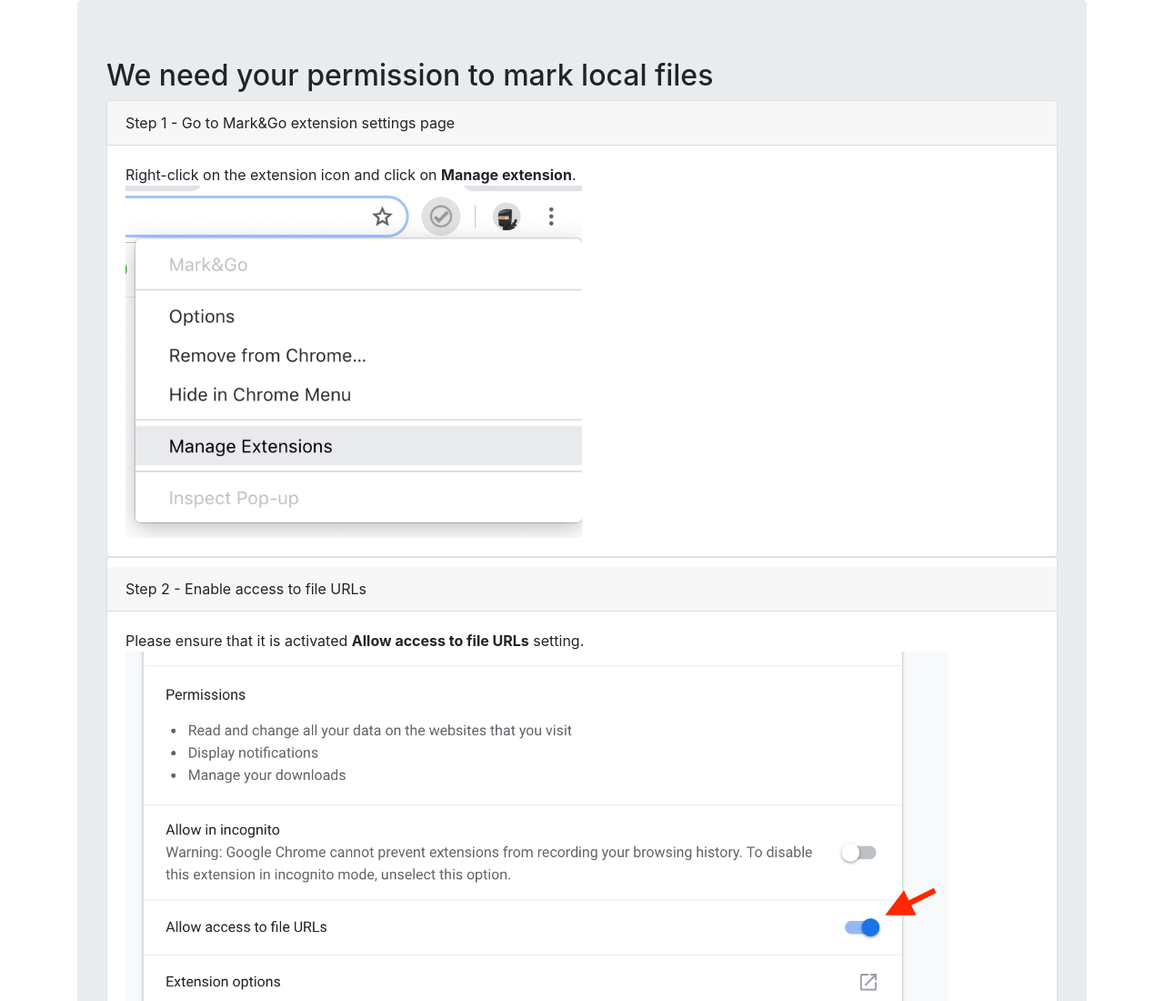
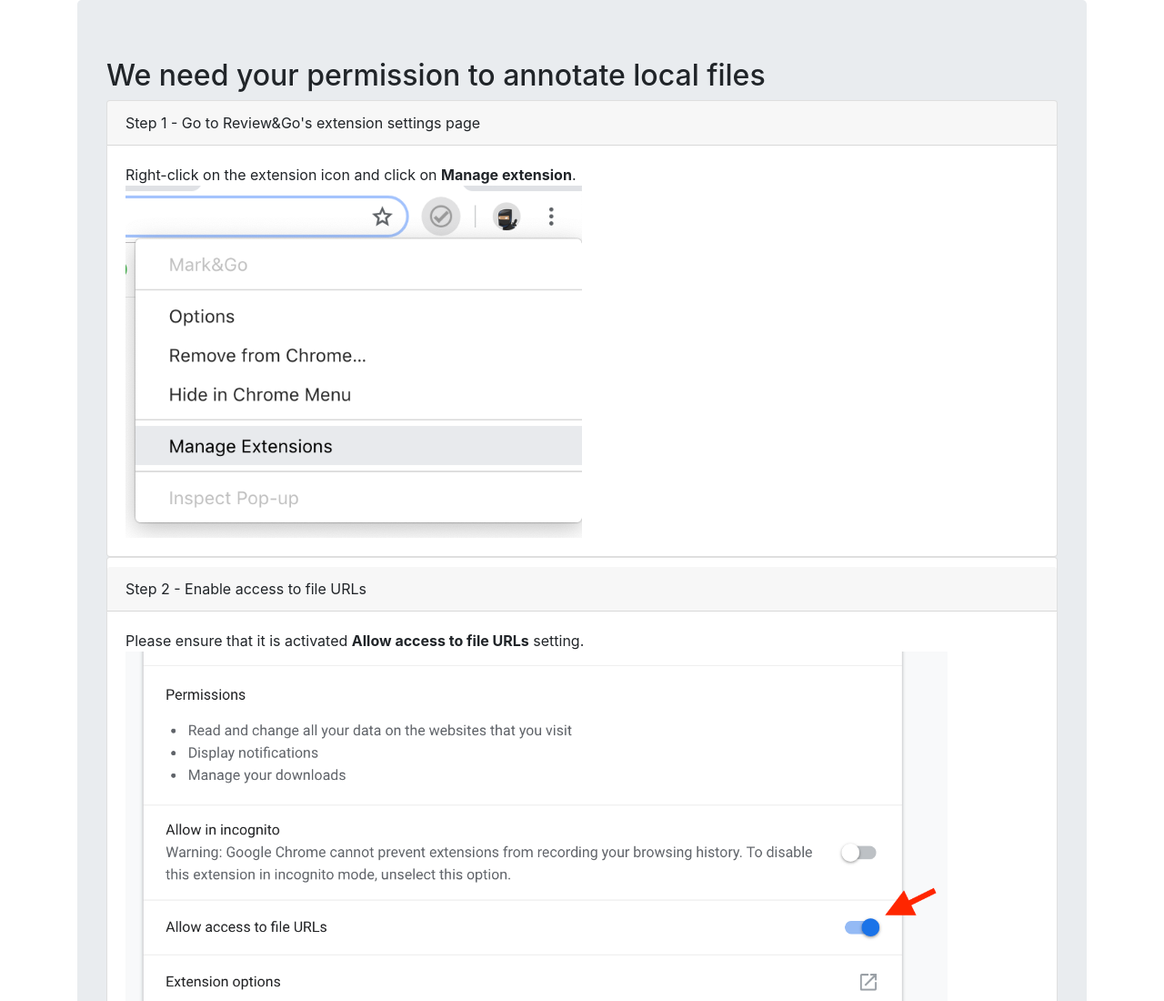
Before and after one commit to haritzmedina/reviewAndGo, a browser extension: page app/pages/filePermission.html in a window 1280 px wide. Shown: the top 1100 px of the page at 91% size. Drawn offline with nearby package versions, Linux system fonts and the light colour scheme; files that its build step writes are made by us from their sources.

Commit message:
Fixed extension name text in filePermission

```diff
--- a/app/pages/filePermission.html
+++ b/app/pages/filePermission.html
@@ -7,14 +7,14 @@
 
   <link rel="stylesheet" type="text/css" href="../styles/options.css">
 
-  <title>Mark&Go configuration</title>
+  <title>Review&Go configuration</title>
 </head>
 <body>
 <div class="container">
   <div class="jumbotron">
-    <h2 class="title">We need your permission to mark local files</h2>
+    <h2 class="title">We need your permission to annotate local files</h2>
     <div class="card">
-      <div class="card-header">Step 1 - Go to Mark&Go extension settings page</div>
+      <div class="card-header">Step 1 - Go to Review&Go's extension settings page</div>
       <div class="card-body">
         Right-click on the extension icon and click on <b>Manage extension</b>.<br/>
         <img src="../images/AllowAccessFileUrlExtension.png" width="50%"/>
```
